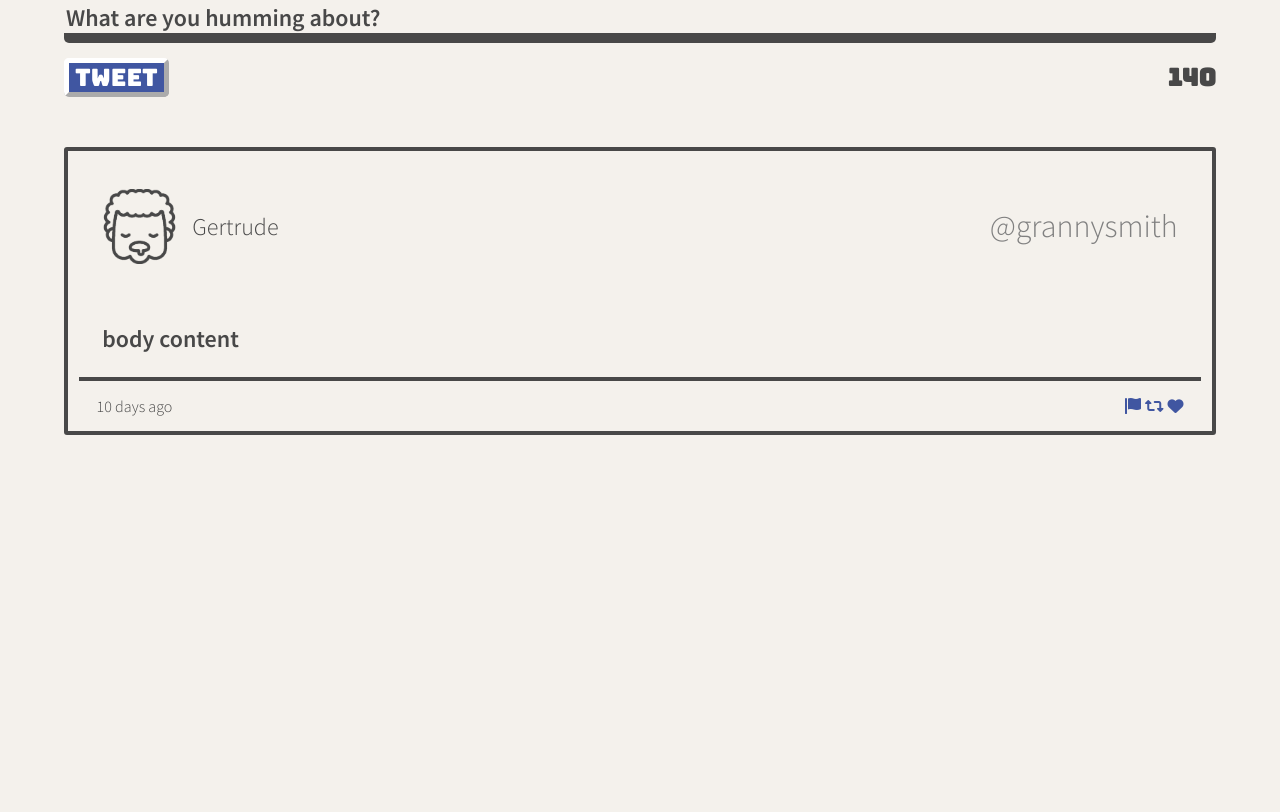
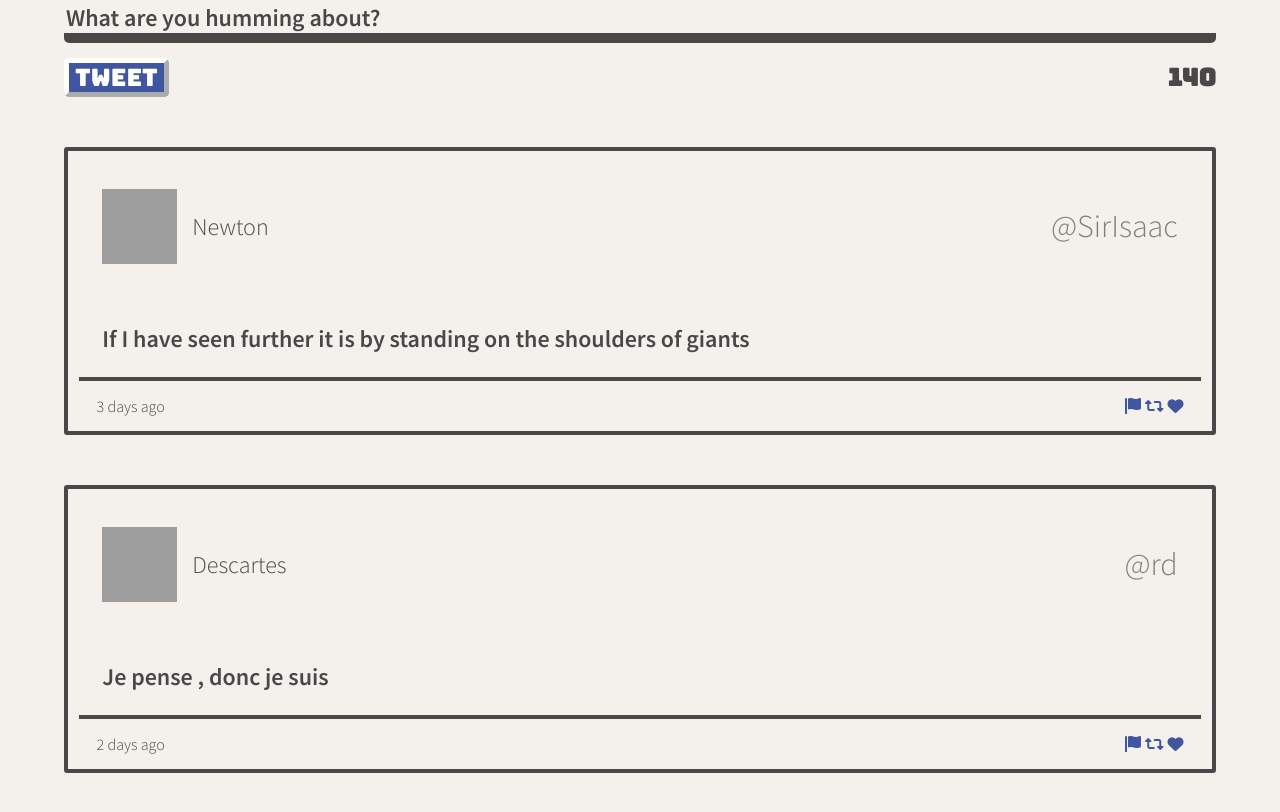
Before and after one commit to CJM1994/tweeter, a website: page public/index.html in a window 1280 px wide. Shown: the part 618-1430 px from the top of the page. After the commit the page ends 1391 px from the top, so only its background shows below. Drawn offline with nearby package versions, Linux system fonts and the light colour scheme; grey boxes are pictures that could not be loaded.

Commit message:
Add function to render tweets in client.js

```diff
--- a/public/index.html
+++ b/public/index.html
@@ -28,6 +28,9 @@
 
   <!-- External JS -->
   <script src="https://ajax.googleapis.com/ajax/libs/jquery/3.4.1/jquery.min.js"></script>
+  <script src="https://cdnjs.cloudflare.com/ajax/libs/timeago.js/4.0.2/timeago.min.js"
+    integrity="sha512-SVDh1zH5N9ChofSlNAK43lcNS7lWze6DTVx1JCXH1Tmno+0/1jMpdbR8YDgDUfcUrPp1xyE53G42GFrcM0CMVg=="
+    crossorigin="anonymous" referrerpolicy="no-referrer"></script>
 
   <!-- App JS -->
   <script type="text/javascript" src="/scripts/client.js"></script>
@@ -70,79 +73,7 @@
     </section>
 
     <!-- Container for all displayed tweets -->
-    <section id="tweet-container">
-      <article class="tweet">
-        <header>
-          <div>
-            <img src="/images/sleeping-granny.png">
-            Gertrude
-          </div>
-          <p>
-            @grannysmith
-          </p>
-        </header>
-        <p>
-          body content
-        </p>
-        <footer>
-          <div class="divider"></div>
-          <div class="footer-content">
-            <p>10 days ago</p>
-            <div class="icons">
-              <i class="fa-solid fa-flag"></i>
-              <i class="fa-solid fa-retweet"></i>
-              <i class="fa-solid fa-heart"></i>
-            </div>
-          </div>
-        </footer>
-      </article>
-    </section>
-
-    <br>
-    <br>
-    <br>
-    <br>
-    <br>
-    <br>
-    <br>
-    <br>
-    <br>
-    <br>
-    <br>
-    <br>
-    <br>
-    <br>
-    <br>
-    <br>
-    <br>
-    <br>
-    <br>
-    <br>
-    <br>
-    <br>
-    <br>
-    <br>
-    <br>
-    <br>
-    <br>
-    <br>
-    <br>
-    <br>
-    <br>
-    <br>
-    <br>
-    <br>
-    <br>
-    <br>
-    <br>
-    <br>
-    <br>
-    <br>
-    <br>
-    <br>
-    <br>
-    <br>
-    <br>
+    <section id="tweet-container"></section>
 
   </main>
 </body>
--- a/public/scripts/client.js
+++ b/public/scripts/client.js
@@ -29,26 +29,26 @@ tweetData = [
   }
 ]
 
-const createTweetElement = function (tweetData) {
+const createTweetElement = function (tweetDataObj) {
 
   let tweetElement = `
     <article class="tweet">
     <header>
       <div>
-      <img src="${tweetData.user.avatars}">
-      ${tweetData.user.name}
+        <img src="${tweetDataObj.user.avatars}">
+        ${tweetDataObj.user.name}
       </div>
       <p>
-      ${tweetData.user.handle}
+        ${tweetDataObj.user.handle}
       </p>
     </header>
     <p>
-    ${tweetData.content.text}
+      ${tweetDataObj.content.text}
     </p>
     <footer>
       <div class="divider"></div>
       <div class="footer-content">
-      <p>10 days ago</p>
+        <p>${timeago.format(tweetDataObj.created_at)}</p>
         <div class="icons">
           <i class="fa-solid fa-flag"></i>
           <i class="fa-solid fa-retweet"></i>
@@ -62,6 +62,15 @@ const createTweetElement = function (tweetData) {
   return tweetElement;
 };
 
-const $tweet = createTweetElement(tweetData[0]);
-console.log($tweet);
-$('#tweet-container').append($tweet);
+const renderTweets = function (tweetData) {
+
+  for (const Obj of tweetData) {
+    const renderTweet = createTweetElement(Obj);
+    $('#tweet-container').append(renderTweet);
+  }
+
+};
+
+$(document).ready(function () {
+  renderTweets(tweetData);
+})
--- a/server/data-files/initial-tweets.json
+++ b/server/data-files/initial-tweets.json
@@ -8,7 +8,7 @@
     "content": {
       "text": "If I have seen further it is by standing on the shoulders of giants"
     },
-    "created_at": 1646103495367
+    "created_at": 1646104680585
   },
   {
     "user": {
@@ -19,6 +19,6 @@
     "content": {
       "text": "Je pense , donc je suis"
     },
-    "created_at": 1646189895367
+    "created_at": 1646191080585
   }
 ]
```
Lines whose indentation alone changed are shown as unchanged.
